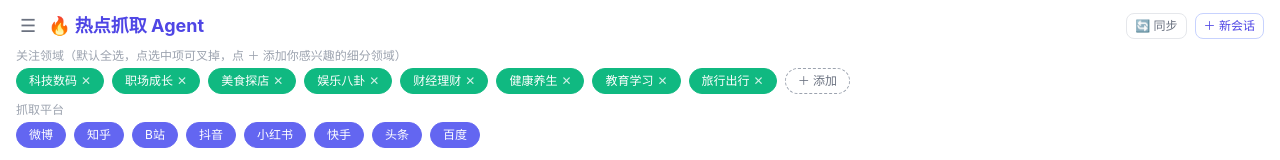
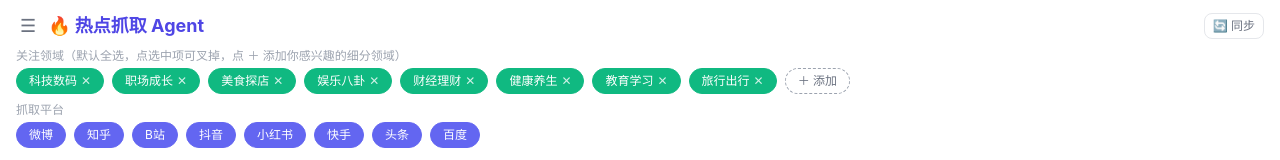
Before and after one commit to rensiyu6162-star/hot-topic-agent, a Next.js app: page / in a window 1280 px wide. Shown: the top 160 px of the page. Built offline with nearby package versions, Linux system fonts and the light colour scheme.

Commit message:
style: 去掉右上角「新会话」按钮（新建入口保留在侧边栏）

```diff
--- a/src/app/page.tsx
+++ b/src/app/page.tsx
@@ -657,12 +657,6 @@ export default function Home() {
             >
               🔄 {syncCode ? "已同步" : "同步"}
             </button>
-            <button
-              onClick={createSession}
-              className="text-xs text-indigo-600 border border-indigo-200 rounded-lg px-2 py-1 hover:bg-indigo-50 transition"
-            >
-              ＋ 新会话
-            </button>
           </div>
         </div>
 
```
